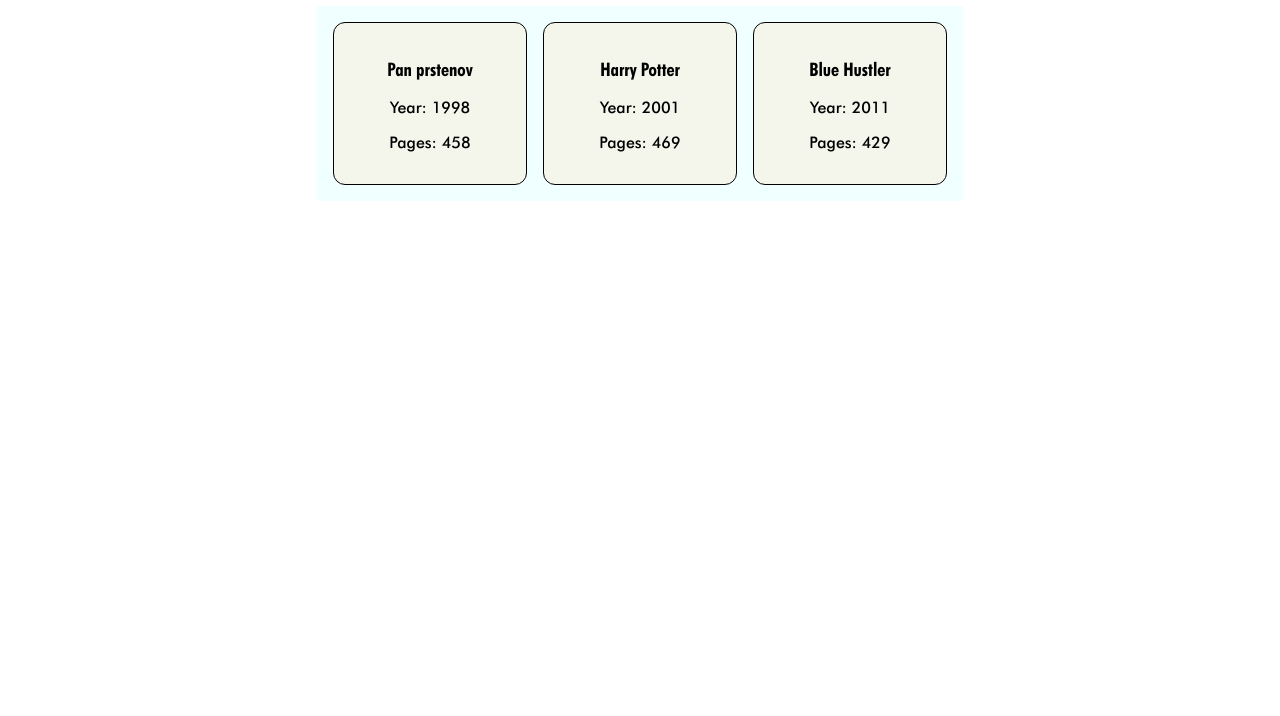
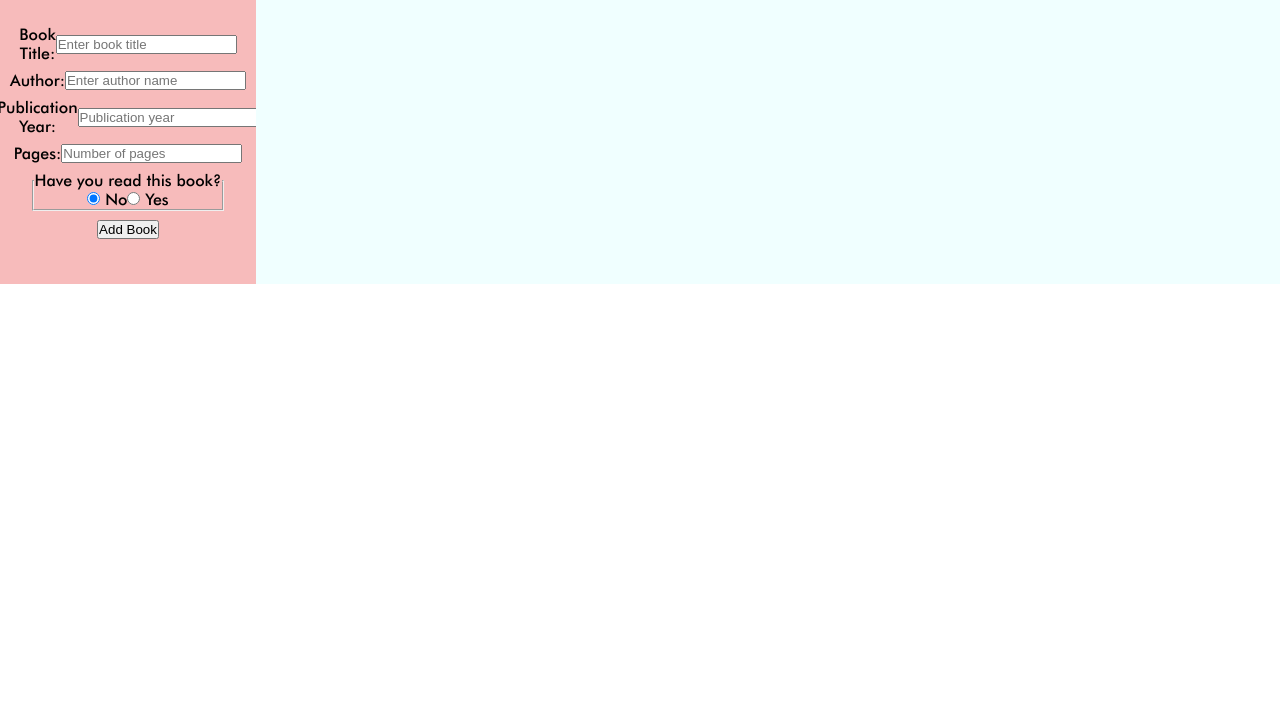
Before and after one commit to dzejkk/Odin_Project_library, a plain HTML site: page index.html in a window 1280 px wide. Shown: the part 84-800 px from the top of the page. Drawn offline with Linux system fonts and the light colour scheme.

Commit message:
added submit form functionality

```diff
--- a/app.js
+++ b/app.js
@@ -2,26 +2,28 @@
 
 const myLibrary = [];
 
-function Book(title, year, pages, id) {
+function Book(title, author, year, pages, id) {
+  this.author = author;
   this.title = title;
   this.year = year;
   this.pages = pages;
   this.id = id;
 }
 
-function addBookToLibrary(title, year, pages, id) {
-  const myFirstBook = new Book(title, year, pages, id);
+function addBookToLibrary(title, author, year, pages) {
+  const id = crypto.randomUUID();
 
-  myLibrary.push(myFirstBook);
+  const newBook = new Book(title, author, year, pages, id);
 
-  return;
+  myLibrary.push(newBook);
+
+  renderUI(myLibrary); // important for re rendering UI after book is added !!!
+  return newBook;
 }
 
-addBookToLibrary("Pan prstenov", 1998, 458, crypto.randomUUID());
-addBookToLibrary("Harry Potter", 2001, 469, crypto.randomUUID());
-addBookToLibrary("Blue Hustler", 2011, 429, crypto.randomUUID());
-
-console.log(myLibrary);
+// addBookToLibrary("Pan prstenov", 1998, 458, crypto.randomUUID());
+// addBookToLibrary("Harry Potter", 2001, 469, crypto.randomUUID());
+// addBookToLibrary("Blue Hustler", 2011, 429, crypto.randomUUID());
 
 /// render UI
 
@@ -33,6 +35,7 @@ function renderUI(data) {
       (book) =>
         `<div class="book-item">
         <h3>${book.title}</h3>
+        <p>${book.author}</p>
         <p>Year: ${book.year}</p>
         <p>Pages: ${book.pages}</p>
       </div>`
@@ -40,6 +43,24 @@ function renderUI(data) {
     .join("");
 }
 
-console.log(renderUI(myLibrary));
+//initial render
+renderUI(myLibrary);
 
-renderUI(myLibrary);
+// add new book to library
+
+const form = document.getElementById("book-form");
+
+function addNewBook(event) {
+  event.preventDefault();
+
+  const title = document.getElementById("title").value;
+  const author = document.getElementById("author").value;
+  const publicationYear = document.getElementById("year").value;
+  const pages = document.getElementById("pages").value;
+
+  // console.log(title, author, publicationYear, pages);
+
+  addBookToLibrary(title, author, publicationYear, pages); // parameters must match  Construtor function exactly !!!!
+}
+
+form.addEventListener("submit", addNewBook);
--- a/index.html
+++ b/index.html
@@ -9,6 +9,71 @@
   </head>
   <body>
     <h1>hello there</h1>
+    <aside id="side-bar">
+      <h2>Add New Book</h2>
+      <form id="book-form">
+        <div class="form-group">
+          <label for="title">Book Title:</label>
+          <input
+            id="title"
+            name="title"
+            type="text"
+            placeholder="Enter book title"
+            required
+          />
+        </div>
+        <div class="form-group">
+          <label for="author">Author:</label>
+          <input
+            id="author"
+            name="author"
+            type="text"
+            placeholder="Enter author name"
+            required
+          />
+        </div>
+        <div class="form-group">
+          <label for="year">Publication Year:</label>
+          <input
+            id="year"
+            name="year"
+            type="number"
+            placeholder="Publication year"
+            min="1"
+            required
+          />
+        </div>
+        <div class="form-group">
+          <label for="pages">Pages:</label>
+          <input
+            id="pages"
+            name="pages"
+            type="number"
+            placeholder="Number of pages"
+            min="1"
+            required
+          />
+        </div>
+        <fieldset class="form-group">
+          <legend>Have you read this book?</legend>
+          <div class="radio-option">
+            <input
+              type="radio"
+              name="hasBeenRead"
+              id="not-read"
+              value="no"
+              checked
+            />
+            <label for="not-read">No</label>
+          </div>
+          <div class="radio-option">
+            <input type="radio" name="hasBeenRead" id="has-read" value="yes" />
+            <label for="has-read">Yes</label>
+          </div>
+        </fieldset>
+        <button type="submit">Add Book</button>
+      </form>
+    </aside>
     <div class="book-contianer" id="book-container"></div>
   </body>
 </html>
--- a/style.css
+++ b/style.css
@@ -19,19 +19,60 @@
   font-style: normal;
 }
 
+* {
+  margin: 0;
+  padding: 0;
+}
+
 body {
   font-size: 16px;
   font-family: "futura";
   display: grid;
-  place-items: center;
+  grid-template-columns: 20% 80%;
   font-weight: 600;
 }
 
 h1 {
   font-weight: 600;
+  font-size: 2.5rem;
+  grid-column: 1 / 3;
+  background-color: aliceblue;
+  height: 100%;
+  width: 100%;
+  margin: auto;
+  text-align: center;
+}
+
+aside {
+  grid-column: 1 / 2;
+  background-color: rgba(240, 128, 128, 0.534);
+  min-height: 20rem;
+  width: 100%;
+  text-align: center;
+}
+
+form {
+  margin: 1rem;
+  padding: 1rem;
+}
+
+form > * {
+  margin-bottom: 0.5rem;
+}
+
+.form-group {
+  display: flex;
+  justify-content: center;
+  align-items: center;
+}
+
+.form-group > input {
+  margin-left: auto;
 }
 
 .book-contianer {
+  grid-column: 2 / 3;
+
   display: flex;
   gap: 1rem;
 
```
